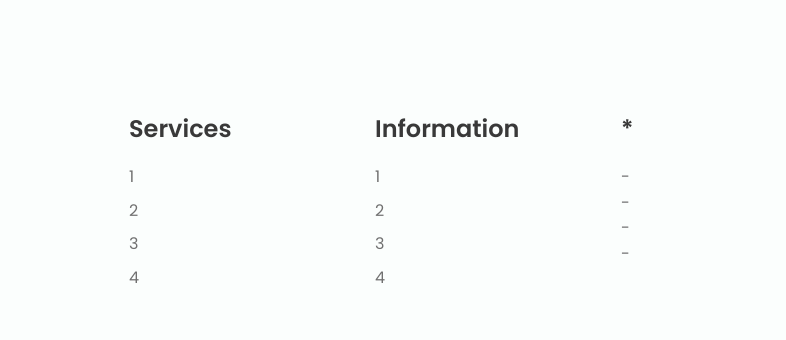
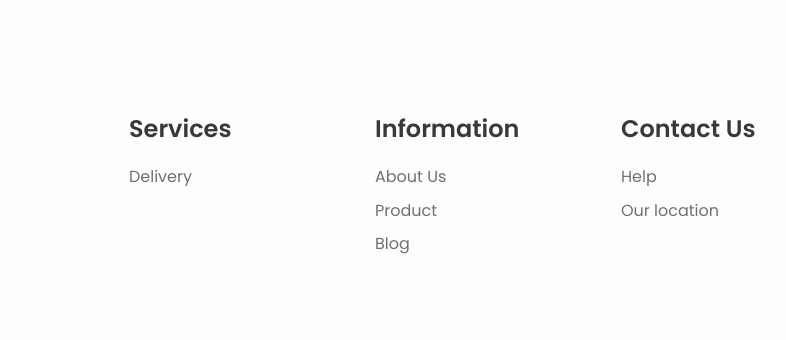
Before and after one commit to WebKelas8A/care-the-trash, a plain HTML site: page main/index.html in a window 1280 px wide. Shown: the part 2608-2948 px from the top of the page, 277-1063 px from the left. Drawn offline with nearby package versions, Linux system fonts and the light colour scheme.

Commit message:
Add files via upload

```diff
--- a/main/index.html
+++ b/main/index.html
@@ -1786,30 +1786,30 @@
                 <div class="footer__content">
                     <h3 class="footer__title">Services</h3>
                     <ul>
-                        <li><a href="#" class="footer__link">1</a></li>
-                        <li><a href="#" class="footer__link">2</a></li>
-                        <li><a href="#" class="footer__link">3</a></li>
-                        <li><a href="#" class="footer__link">4</a></li>
+                        <li><a href="#" class="footer__link">Delivery</a></li>
+                        <li><a href="#" class="footer__link"></a></li>
+                        <li><a href="#" class="footer__link"></a></li>
+                        <li><a href="#" class="footer__link"></a></li>
                     </ul>
                 </div>
 
                 <div class="footer__content">
                     <h3 class="footer__title">Information</h3>
                     <ul>
-                        <li><a href="#" class="footer__link">1</a></li>
-                        <li><a href="#" class="footer__link">2</a></li>
-                        <li><a href="#" class="footer__link">3</a></li>
-                        <li><a href="#" class="footer__link">4</a></li>
+                        <li><a href="#" class="footer__link">About Us</a></li>
+                        <li><a href="#" class="footer__link">Product</a></li>
+                        <li><a href="#" class="footer__link">Blog</a></li>
+                        <li><a href="#" class="footer__link"></a></li>
                     </ul>
                 </div>
 
                 <div class="footer__content">
-                    <h3 class="footer__title">*</h3>
+                    <h3 class="footer__title">Contact Us</h3>
                     <ul>
-                        <li>-</li>
-                        <li>-</li>
-                        <li>-</li>
-                        <li>-</li>
+                        <li><a href="" class="footer__link">Help</a></li>
+                        <li><a href="" class="footer__link">Our location</a></li>
+                        <li></li>
+                        <li></li>
                     </ul>
                 </div>
             </div>
```
